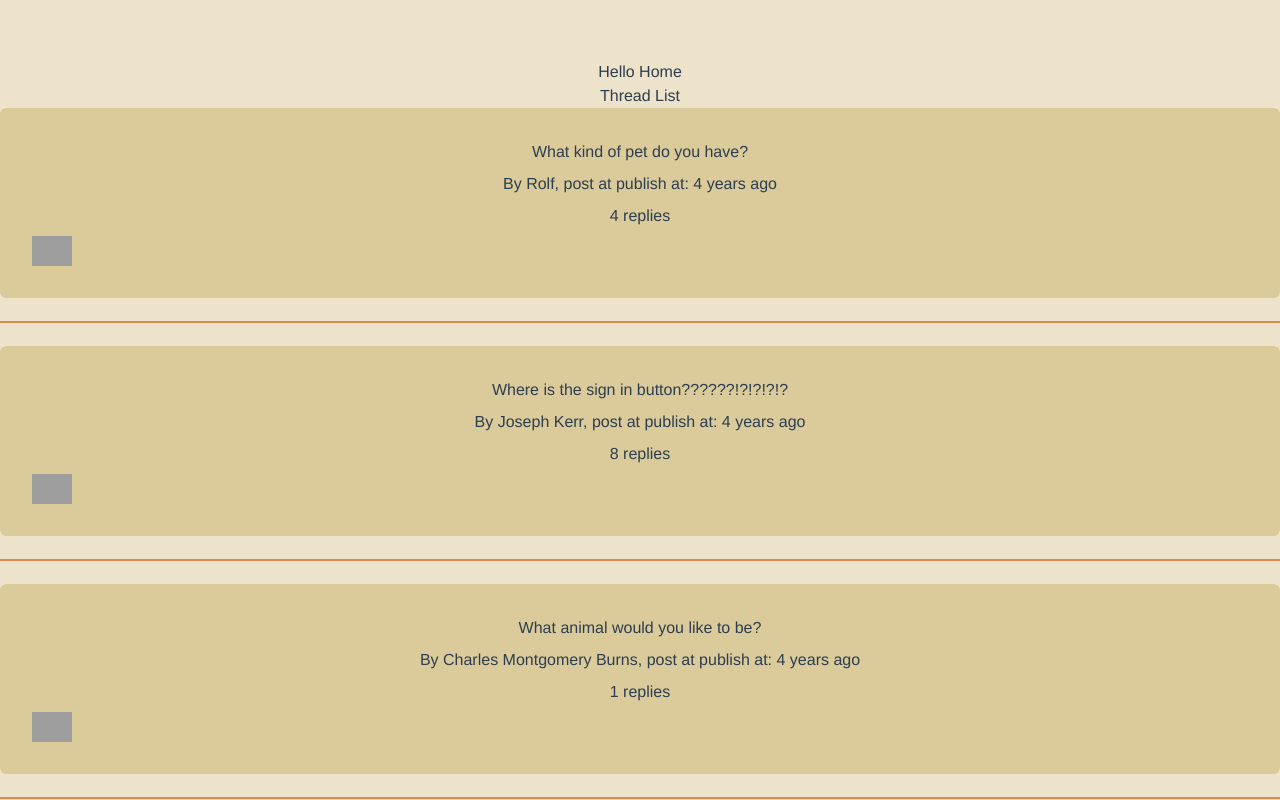
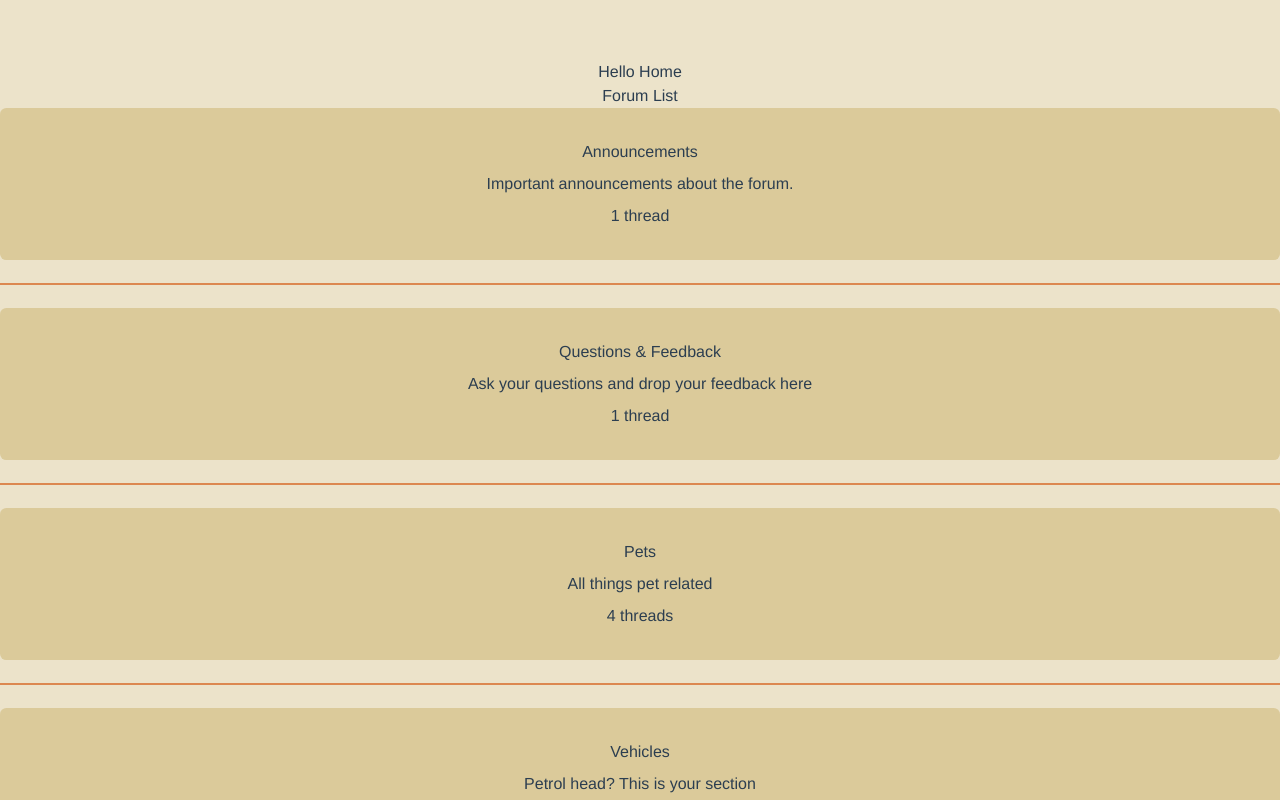
Before and after one commit to ezcomenezgo/vue-optionapi-forum, a Vue app: page / in a window 1280 px wide. Shown: the top 800 px of the page. Built offline with nearby package versions, Linux system fonts and the light colour scheme; grey boxes are pictures that could not be loaded.

Commit message:
feat: create forum list component

```diff
--- /dev/null
+++ b/src/components/ForumList.vue
@@ -0,0 +1,35 @@
+<template>
+  <div>Forum List</div>
+  <div
+    v-for="forum in forums"
+    :key="forum.id"
+    class="card w-full border-opacity-50"
+  >
+    <div class="card-body flex w-full bg-base-300 rounded-box">
+      <router-link
+        class="card-title"
+        :to="{ name: 'ForumShow', params: { id: forum.id } }"
+      >
+        {{ forum.name }}
+      </router-link>
+      <p>{{ forum.description }}</p>
+      <div>
+        {{ forum.threads ? forum.threads.length : "No" }}
+        {{ forum.threads?.length > 1 ? "threads" : "thread" }}
+      </div>
+    </div>
+
+    <div class="divider divider-accent"></div>
+  </div>
+</template>
+
+<script>
+export default {
+  props: {
+    forums: {
+      type: Array,
+      required: true,
+    },
+  },
+};
+</script>
--- a/src/pages/PageHome.vue
+++ b/src/pages/PageHome.vue
@@ -1,19 +1,19 @@
 <template>
   <div>Hello Home</div>
-  <thread-list :threads="threads" />
+  <ForumList :forums="forums" />
 </template>
 
 <script>
 import sourceData from "@/data.json";
-import ThreadList from "@/components/ThreadList.vue";
+import ForumList from "@/components/ForumList.vue";
 
 export default {
   components: {
-    ThreadList,
+    ForumList,
   },
   data() {
     return {
-      threads: sourceData.threads,
+      forums: sourceData.forums,
     };
   },
 };
```
